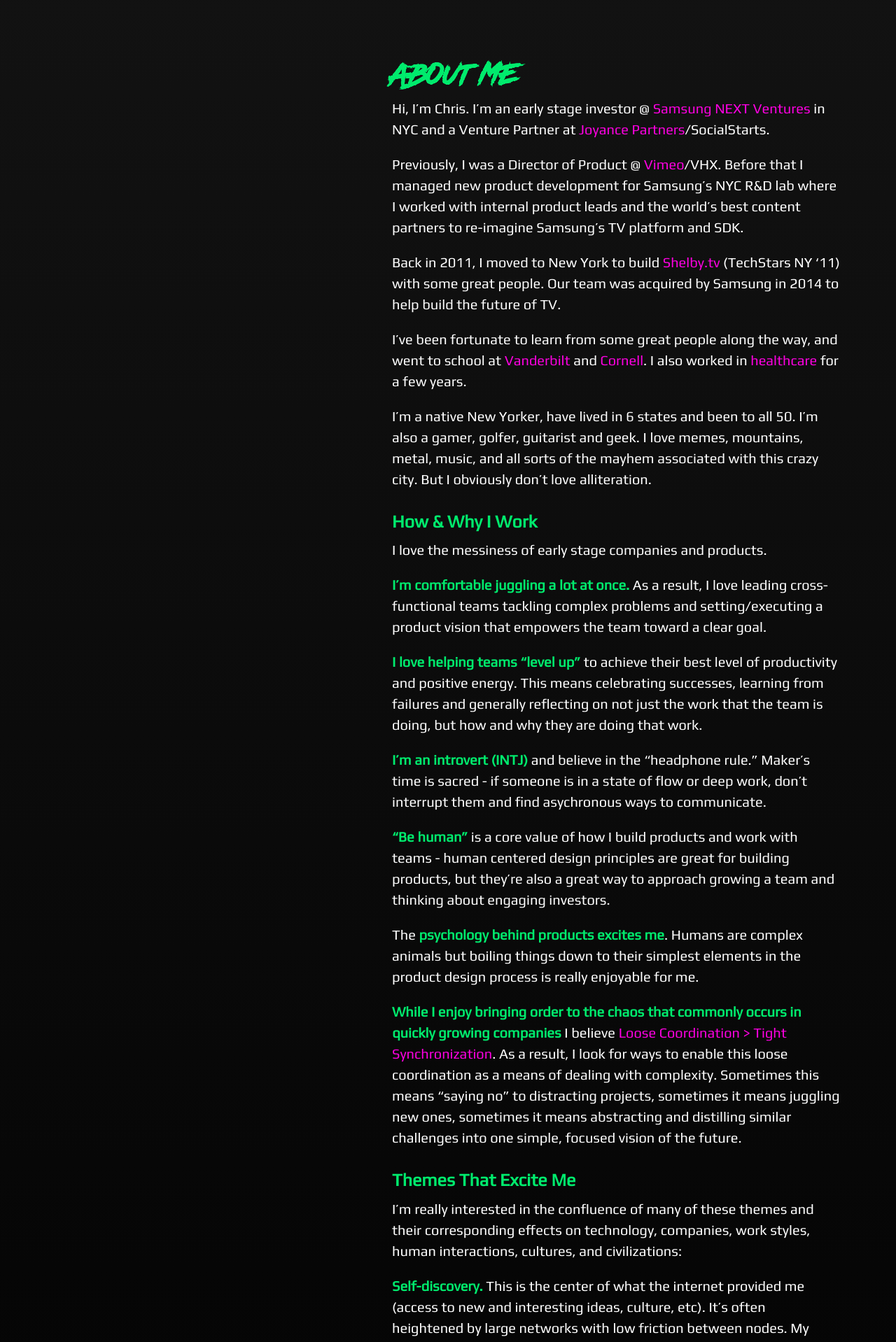
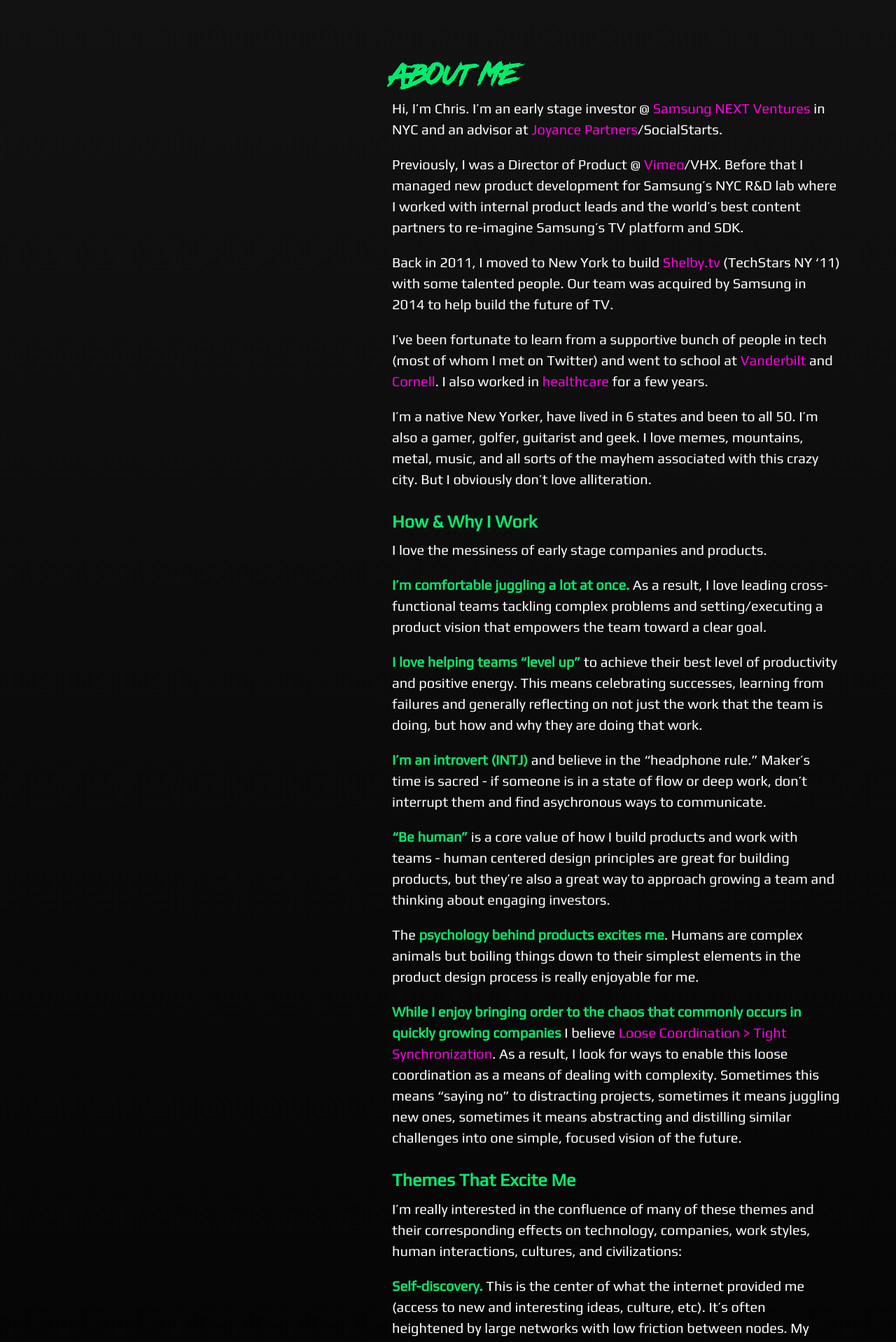
Before and after one commit to ckurdziel/ckurdziel.github.com, a Jekyll site: the page built from about.md, in a window 1280 px wide. Shown: the top 1918 px of the page at 70% size. Built offline with Jekyll 4.4.1, drawn with Linux system fonts in a browser that asks for light colours.

```diff
--- a/about.md
+++ b/about.md
@@ -5,13 +5,13 @@ permalink: /about/
 tags: [about, me, chris kurdziel]
 ---
 
-Hi, I'm Chris. I'm an early stage investor @ [Samsung NEXT Ventures][0] in NYC and a Venture Partner at [Joyance Partners][1]/SocialStarts.
+Hi, I'm Chris. I'm an early stage investor @ [Samsung NEXT Ventures][0] in NYC and an advisor at [Joyance Partners][1]/SocialStarts.
 
 Previously, I was a Director of Product @ [Vimeo][2]/VHX. Before that I managed new product development for Samsung’s NYC R&D lab where I worked with internal product leads and the world's best content partners to re-imagine Samsung’s TV platform and SDK.
 
-Back in 2011, I moved to New York to build [Shelby.tv][3] (TechStars NY '11) with some great people. Our team was acquired by Samsung in 2014 to help build the future of TV.
+Back in 2011, I moved to New York to build [Shelby.tv][3] (TechStars NY '11) with some talented people. Our team was acquired by Samsung in 2014 to help build the future of TV.
 
-I've been fortunate to learn from some great people along the way, and went to school at [Vanderbilt][4] and [Cornell][5]. I also worked in [healthcare][7] for a few years.
+I've been fortunate to learn from a supportive bunch of people in tech (most of whom I met on Twitter) and went to school at [Vanderbilt][4] and [Cornell][5]. I also worked in [healthcare][7] for a few years.
 
 I'm a native New Yorker, have lived in 6 states and been to all 50. I'm also a gamer, golfer, guitarist and geek. I love memes, mountains, metal, music, and all sorts of the mayhem associated with this crazy city. But I obviously don't love alliteration.
 
```
Also changed, not shown: banff.md (+1 -0 lines), chile.md (+1 -0 lines), iceland.md (+1 -0 lines), italy.md (+1 -0 lines).
